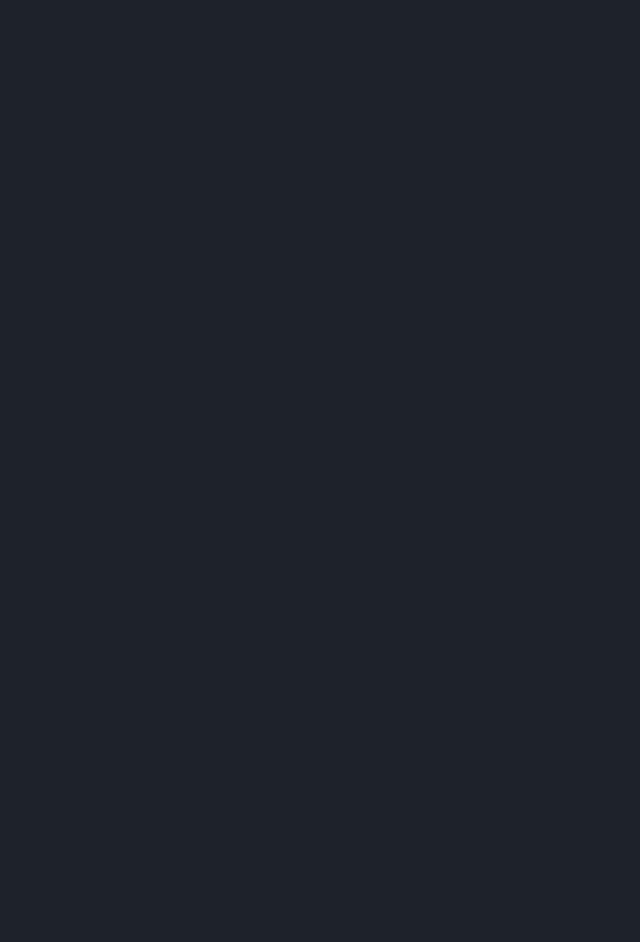
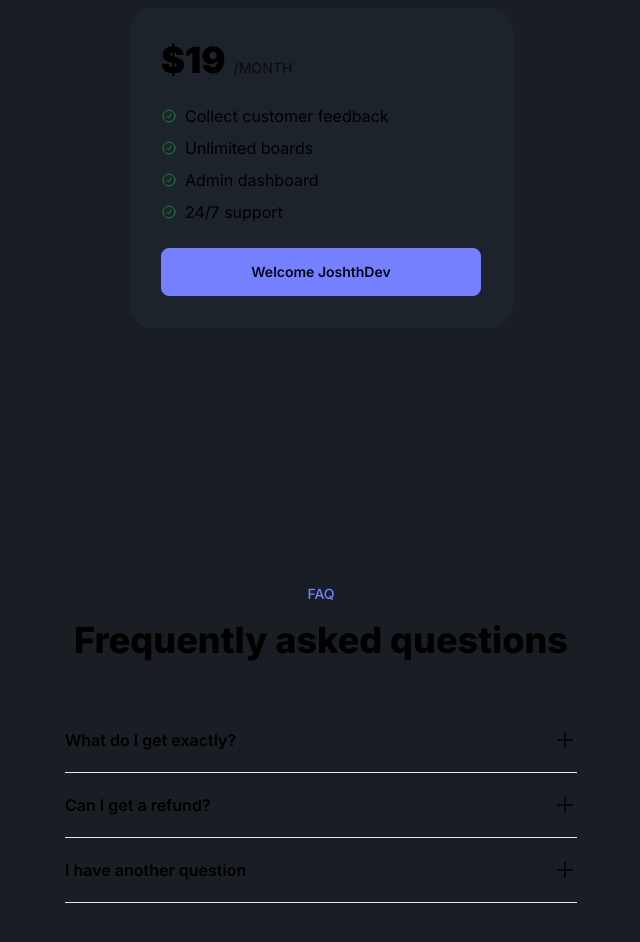
Before and after one commit to Joshthdev/my-app, a Next.js app: page / in a window 1280 px wide. Shown: the part 780-1722 px from the top of the page, without its empty margins (319-959 px from the left). Before the commit the page ends 800 px from the top, so only its background shows below. Built offline with nearby package versions, Linux system fonts and the light colour scheme.

Commit message:
polish homepage

```diff
--- a/app/layout.tsx
+++ b/app/layout.tsx
@@ -15,7 +15,7 @@
   children: React.ReactNode;
 }>) {
   return (
-		<html lang="en" data-theme="dark">
+		<html lang="en" data-theme="dark" className="scroll-smooth">
 			<body className={inter.className}>{children}</body>
 		</html>
 	);
--- a/app/page.tsx
+++ b/app/page.tsx
@@ -1,23 +1,30 @@
 import ButtonLogin from "../components/ButtonLogin";
+import ListItem from "../components/ListItem";
+import FAQListItem from "../components/FAQListItem";
 
 export default function Home() {
 	const isLoggedin = true;
 	const name = "JoshthDev";
 
+	const pricing = [
+		"Collect customer feedback",
+		"Unlimited boards",
+		"Admin dashboard",
+		"24/7 support",
+	];
 	return (
 		<main>
+			{/* HEADER */}
 			<section className="bg-base-200">
 				<div className="flex justify-between items-center px-8 py-2 max-w-3xl mx-auto">
 					<div className="font-bold">LouDsImplicitY</div>
 					<div className="space-x-4 max-md:hidden">
-						<a className="link link-hover">Pricing</a>
-						<a className="link link-hover">FAQ</a>
-					</div>
-					<div>
-						<ButtonLogin isLoggedin={isLoggedin} name={name} />
+						<a className="link link-hover" href="#pricing">Pricing</a>
+						<a className="link link-hover" href="#faq">FAQ</a>
 					</div>
 				</div>
 			</section>
+			{/* HERO */}
 			<section className="px-8 text-center py-32 max-w-3xl mx-auto">
 				<h1 className="text-4xl lg:text-5xl font-extrabold mb-6">
 					Collect customer feedback to build better products
@@ -28,6 +35,61 @@
 				</div>
 				<ButtonLogin isLoggedin={isLoggedin} name={name} />
 			</section>
+
+			{/* PRICING */}
+			<section className="bg-base-200" id="pricing">
+				<div className="py-32 px-8 max-w-3xl mx-auto text-center">
+					<p className="text-sm uppercase font-medium text-center text-primary mb-4">
+						Pricing
+					</p>
+					<h2 className="text-3xllg:text-4xl font-extrabold mb-12 text-center">
+						A pricing that adapts to your needs
+					</h2>
+
+					<div className="p-8 bg-base-100 max-w-96 rounded-3xl mx-auto space-y-6">
+						<div className="flex gap-2 items-baseline">
+							<div className="text-4xl font-black">$19</div>
+							<div className="uppercase text-sm font-medium opacity-60">
+								/month
+							</div>
+						</div>
+
+						<ul className="space-y-2">
+							{pricing.map((item) => (
+								<ListItem key={item} priceitem={item} />
+							))}
+						</ul>
+
+						<ButtonLogin
+							isLoggedin={isLoggedin}
+							name={name}
+							extraStyle="w-full"
+						/>
+					</div>
+				</div>
+			</section>
+
+			{/* FAQ */}
+			<section className="bg-base-200" id="faq">
+				<div className="px-8 py-32 max-w-3xl mx-auto">
+					<p className="text-sm uppercase font-medium text-center text-primary mb-4">
+						FAQ
+					</p>
+					<h2 className="text-3xl lg:text-4xl font-extrabold mb-12 text-center">
+						Frequently asked questions
+					</h2>
+
+					<ul className="max-w-lg mx-auto">
+						{[
+							{ question: "What do I get exactly?", answer: "Absolutely" },
+							{ question: "Can I get a refund?", answer: "Defintely you can" },
+							{ question: "I have another question", answer: "Sure go ahead" },
+						].map((qa) => (
+							<FAQListItem key={qa.question} qa={qa} />
+						))}
+					</ul>
+				</div>
+			</section>
 		</main>
 	);
 }
--- a/components/ButtonLogin.jsx
+++ b/components/ButtonLogin.jsx
@@ -1,8 +1,8 @@
 import Link from 'next/link';
 
-const ButtonLogin = ({isLoggedin, name}) => {
+const ButtonLogin = ({isLoggedin, name, extraStyle}) => {
     if (isLoggedin) {
-        return <Link href="/dashboard" className='btn btn-primary'>
+        return <Link href="/dashboard" className={`btn btn-primary ${extraStyle ? extraStyle : ''}`}>
             Welcome {name}
             </Link>;
     }};
--- /dev/null
+++ b/components/FAQListItem.jsx
@@ -0,0 +1,52 @@
+"use client";
+
+import { useState } from "react";
+
+const FAQListItem = ({ qa }) => {
+	// 1. State
+	const [isOpen, setIsOpen] = useState(false);
+
+	return (
+		<li key={qa.question}>
+			{/* 1. Question (clickable) */}
+			<button
+				className="py-5 font-semibold border-b w-full text-left flex items-center justify-between"
+				onClick={() => setIsOpen(!isOpen)}
+			>
+				<p>{qa.question}</p>
+				{isOpen ? (
+					<svg
+						xmlns="http://www.w3.org/2000/svg"
+						fill="none"
+						viewBox="0 0 24 24"
+						strokeWidth={1.5}
+						stroke="currentColor"
+						className="size-6"
+					>
+						<path strokeLinecap="round" strokeLinejoin="round" d="M5 12h14" />
+					</svg>
+				) : (
+					<svg
+						xmlns="http://www.w3.org/2000/svg"
+						fill="none"
+						viewBox="0 0 24 24"
+						strokeWidth={1.5}
+						stroke="currentColor"
+						className="size-6"
+					>
+						<path
+							strokeLinecap="round"
+							strokeLinejoin="round"
+							d="M12 4.5v15m7.5-7.5h-15"
+						/>
+					</svg>
+				)}
+			</button>
+
+			{/* 2. Answer */}
+			<div className={`${isOpen ? "block" : "hidden"} mt-3 mb-6 opacity-90`}>{qa.answer}</div>
+		</li>
+	);
+};
+
+export default FAQListItem;
--- /dev/null
+++ b/components/ListItem.jsx
@@ -0,0 +1,23 @@
+const ListItem = ({ priceitem }) => {
+	return (
+		<li className="flex items-center gap-2">
+			<svg
+				xmlns="http://www.w3.org/2000/svg"
+				fill="none"
+				viewBox="0 0 24 24"
+				strokeWidth={1.5}
+				stroke="currentColor"
+				className="text-green-700 size-4"
+			>
+				<path
+					strokeLinecap="round"
+					strokeLinejoin="round"
+					d="M9 12.75 11.25 15 15 9.75M21 12a9 9 0 1 1-18 0 9 9 0 0 1 18 0Z"
+				/>
+			</svg>
+			{priceitem}
+		</li>
+	);
+};
+
+export default ListItem;
```
